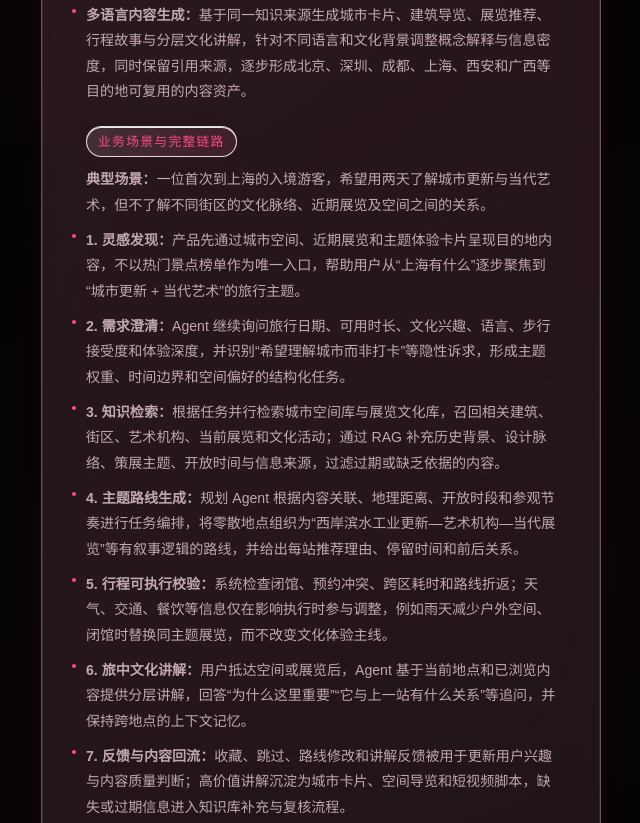
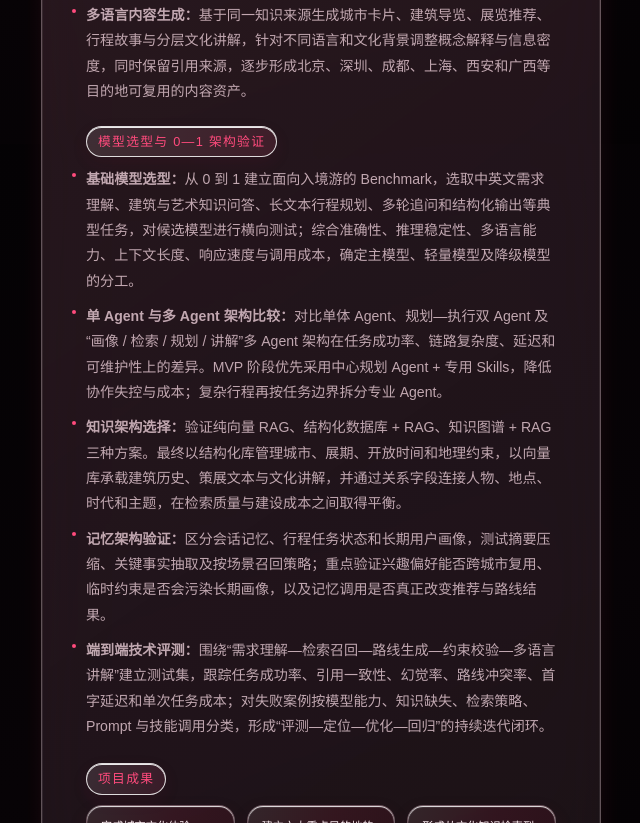
Before and after one commit to zhangyidi1017-hub/yidi-zhangportfolio, a website built with Vite: page index.html in a window 1280 px wide. Shown: the part 2256-3079 px from the top of the page, without its empty margins (7-647 px from the left). Built offline with nearby package versions, Linux system fonts and the light colour scheme; some packages are replaced by stand-ins of ours; files whose address does not match are found by name.

Commit message:
Remove Guanjing scenario workflow

```diff
--- a/index.html
+++ b/index.html
@@ -273,20 +273,6 @@
                 </section>
 
                 <section class="work-brief__block">
-                  <h4 class="mono work-brief__label">业务场景与完整链路</h4>
-                  <p class="work-brief__text"><strong>典型场景：</strong>一位首次到上海的入境游客，希望用两天了解城市更新与当代艺术，但不了解不同街区的文化脉络、近期展览及空间之间的关系。</p>
-                  <ul class="work-brief__list">
-                    <li><strong>1. 灵感发现：</strong>产品先通过城市空间、近期展览和主题体验卡片呈现目的地内容，不以热门景点榜单作为唯一入口，帮助用户从“上海有什么”逐步聚焦到“城市更新 + 当代艺术”的旅行主题。</li>
-                    <li><strong>2. 需求澄清：</strong>Agent 继续询问旅行日期、可用时长、文化兴趣、语言、步行接受度和体验深度，并识别“希望理解城市而非打卡”等隐性诉求，形成主题权重、时间边界和空间偏好的结构化任务。</li>
-                    <li><strong>3. 知识检索：</strong>根据任务并行检索城市空间库与展览文化库，召回相关建筑、街区、艺术机构、当前展览和文化活动；通过 RAG 补充历史背景、设计脉络、策展主题、开放时间与信息来源，过滤过期或缺乏依据的内容。</li>
-                    <li><strong>4. 主题路线生成：</strong>规划 Agent 根据内容关联、地理距离、开放时段和参观节奏进行任务编排，将零散地点组织为“西岸滨水工业更新—艺术机构—当代展览”等有叙事逻辑的路线，并给出每站推荐理由、停留时间和前后关系。</li>
-                    <li><strong>5. 行程可执行校验：</strong>系统检查闭馆、预约冲突、跨区耗时和路线折返；天气、交通、餐饮等信息仅在影响执行时参与调整，例如雨天减少户外空间、闭馆时替换同主题展览，而不改变文化体验主线。</li>
-                    <li><strong>6. 旅中文化讲解：</strong>用户抵达空间或展览后，Agent 基于当前地点和已浏览内容提供分层讲解，回答“为什么这里重要”“它与上一站有什么关系”等追问，并保持跨地点的上下文记忆。</li>
-                    <li><strong>7. 反馈与内容回流：</strong>收藏、跳过、路线修改和讲解反馈被用于更新用户兴趣与内容质量判断；高价值讲解沉淀为城市卡片、空间导览和短视频脚本，缺失或过期信息进入知识库补充与复核流程。</li>
-                  </ul>
-                </section>
-
-                <section class="work-brief__block">
                   <h4 class="mono work-brief__label">模型选型与 0—1 架构验证</h4>
                   <ul class="work-brief__list">
                     <li><strong>基础模型选型：</strong>从 0 到 1 建立面向入境游的 Benchmark，选取中英文需求理解、建筑与艺术知识问答、长文本行程规划、多轮追问和结构化输出等典型任务，对候选模型进行横向测试；综合准确性、推理稳定性、多语言能力、上下文长度、响应速度与调用成本，确定主模型、轻量模型及降级模型的分工。</li>
```
